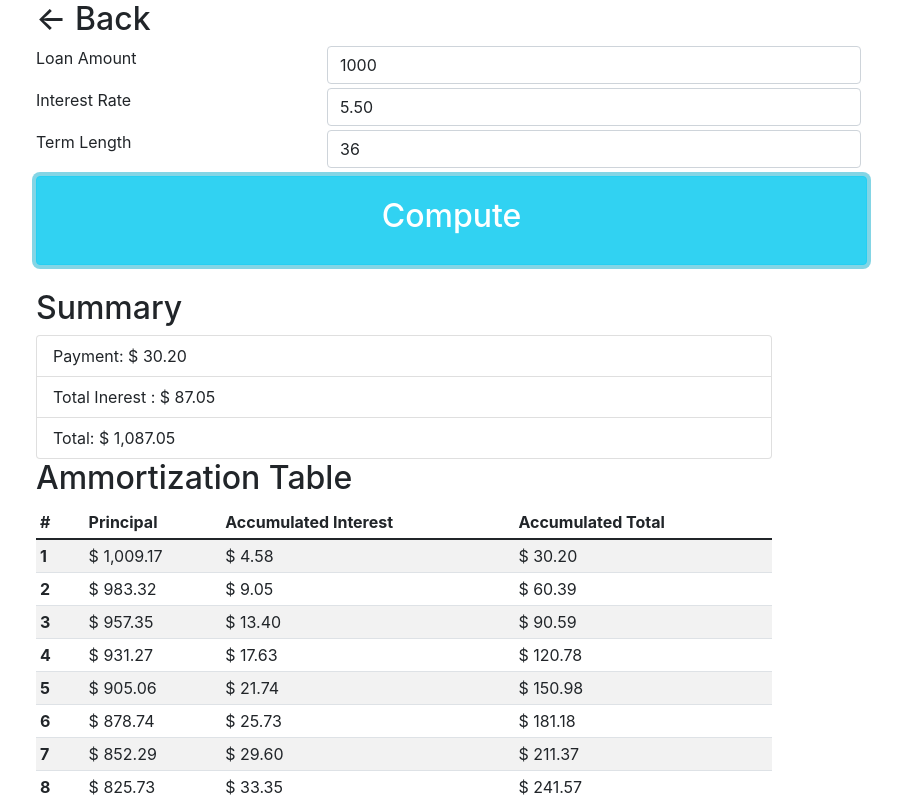
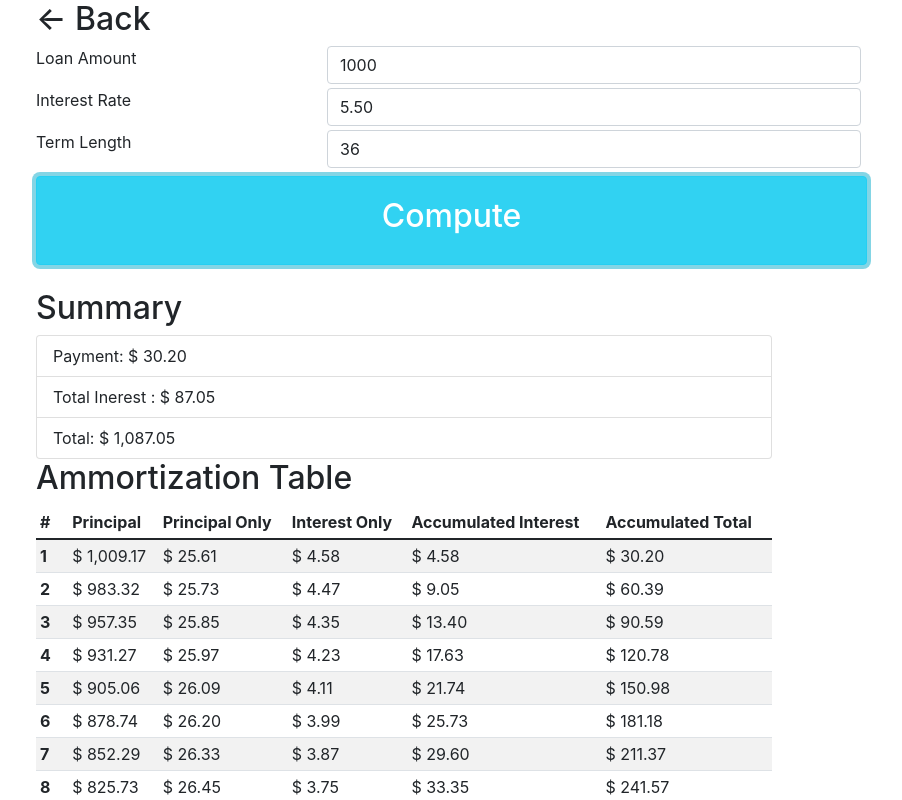
Before and after one commit to fernandozamoraj/nextjsplayground, a Next.js app: page /ammortizationCalculator in a window 1280 px wide. Both pictures are taken after a click on the button "Compute". Shown: the top 800 px of the page, without its empty margins (46-948 px from the left). Built offline with nearby package versions, Linux system fonts and the light colour scheme.

Commit message:
Added more details to the ammortization table principalOnly and interestOnly

```diff
--- a/pages/ammortizationCalculator.js
+++ b/pages/ammortizationCalculator.js
@@ -67,6 +67,8 @@ const AmmortizationCalculator = () =>{
 
             payments = [...payments,
                 {principal: principal + currentInterest + monthlyPayment,
+                 principalOnly: monthlyPayment - currentInterest,
+                 interestOnly: currentInterest,
                  totalInterest: totalInterest,
                  total: total}];
 
@@ -161,6 +163,8 @@ const AmmortizationCalculator = () =>{
                                 <tr>
                                     <th scope="col">#</th>
                                     <th scope="col">Principal</th>
+                                    <th scope="col">Principal Only</th>
+                                    <th scope="col">Interest Only</th>
                                     <th scope="col">Accumulated Interest</th>
                                     <th scope="col">Accumulated Total</th>
                                 </tr>
@@ -170,6 +174,8 @@ const AmmortizationCalculator = () =>{
                                         <tr key={`ammort-row-${i}`}>
                                             <th>{`${i+1}`}</th>
                                             <td>{`${getFormattedCurrency(x.principal)}`}</td>
+                                            <td>{`${getFormattedCurrency(x.principalOnly)}`}</td>
+                                            <td>{`${getFormattedCurrency(x.interestOnly)}`}</td>
                                             <td>{`${getFormattedCurrency(x.totalInterest)}`}</td>
                                             <td>{`${getFormattedCurrency(x.total)}`}</td>
                                         </tr>
```
